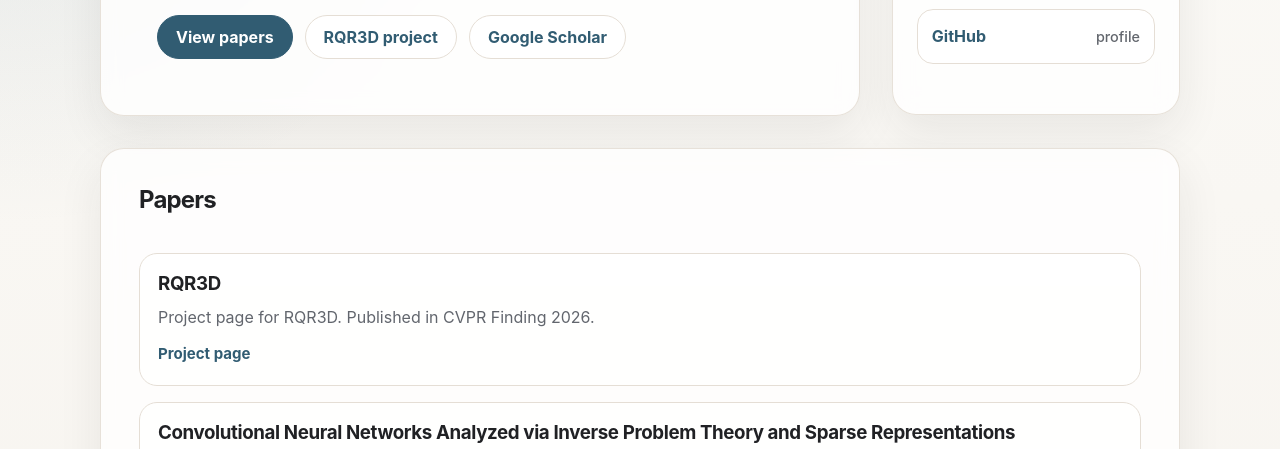
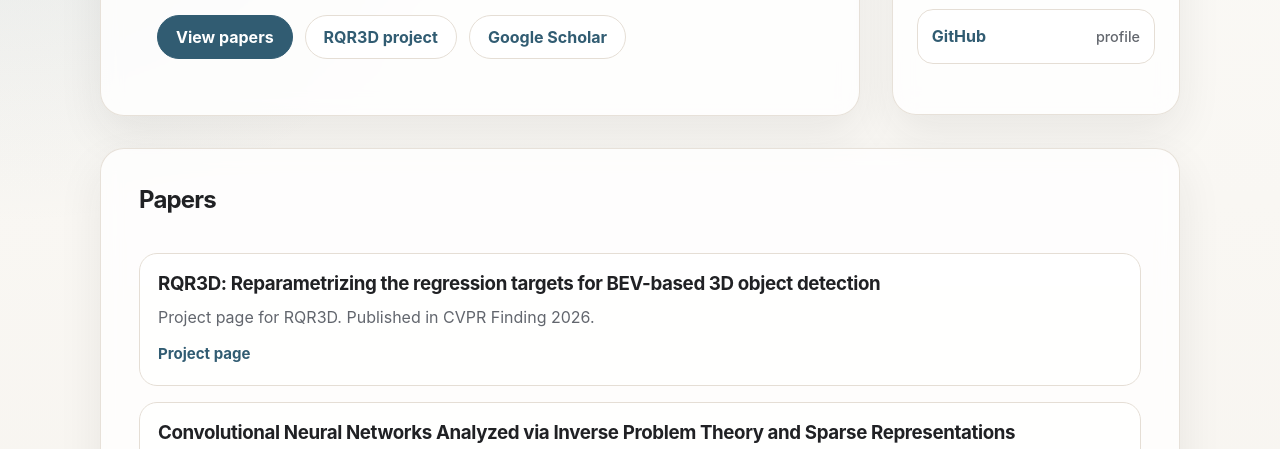
Before and after one commit to cmtrhn/cmtrhn.github.io, a plain HTML site: page index.html in a window 1280 px wide. Shown: the part 316-765 px from the top of the page. Drawn offline with Linux system fonts and the light colour scheme.

Commit message:
Update paper title for RQR3D in index.html

```diff
--- a/index.html
+++ b/index.html
@@ -364,7 +364,7 @@
 
         <div class="paper-list">
           <article class="paper">
-            <h3>RQR3D</h3>
+            <h3>RQR3D: Reparametrizing the regression targets for BEV-based 3D object detection</h3>
             <p>
               Project page for RQR3D. Published in CVPR Finding 2026.
             </p>
```
